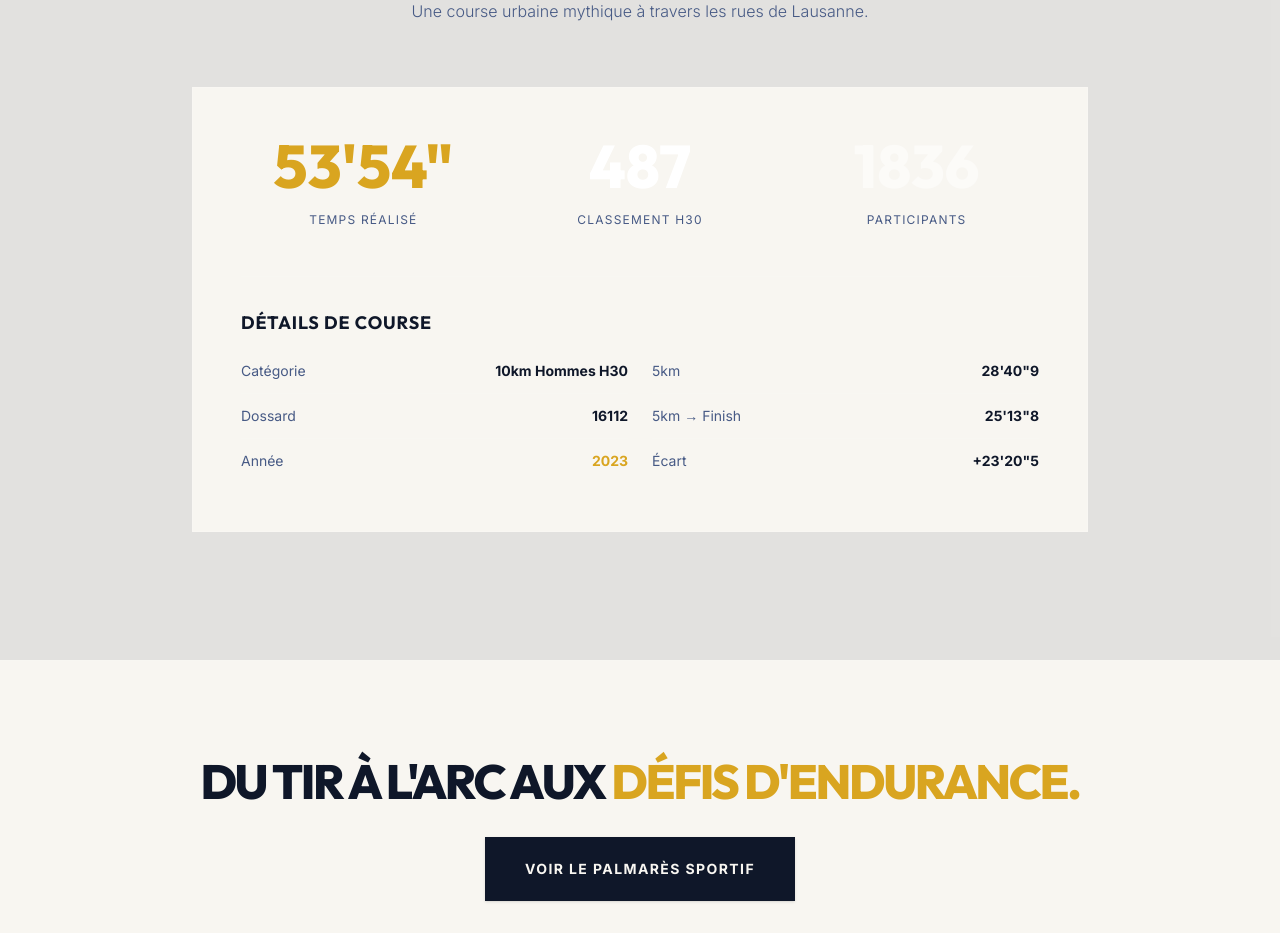
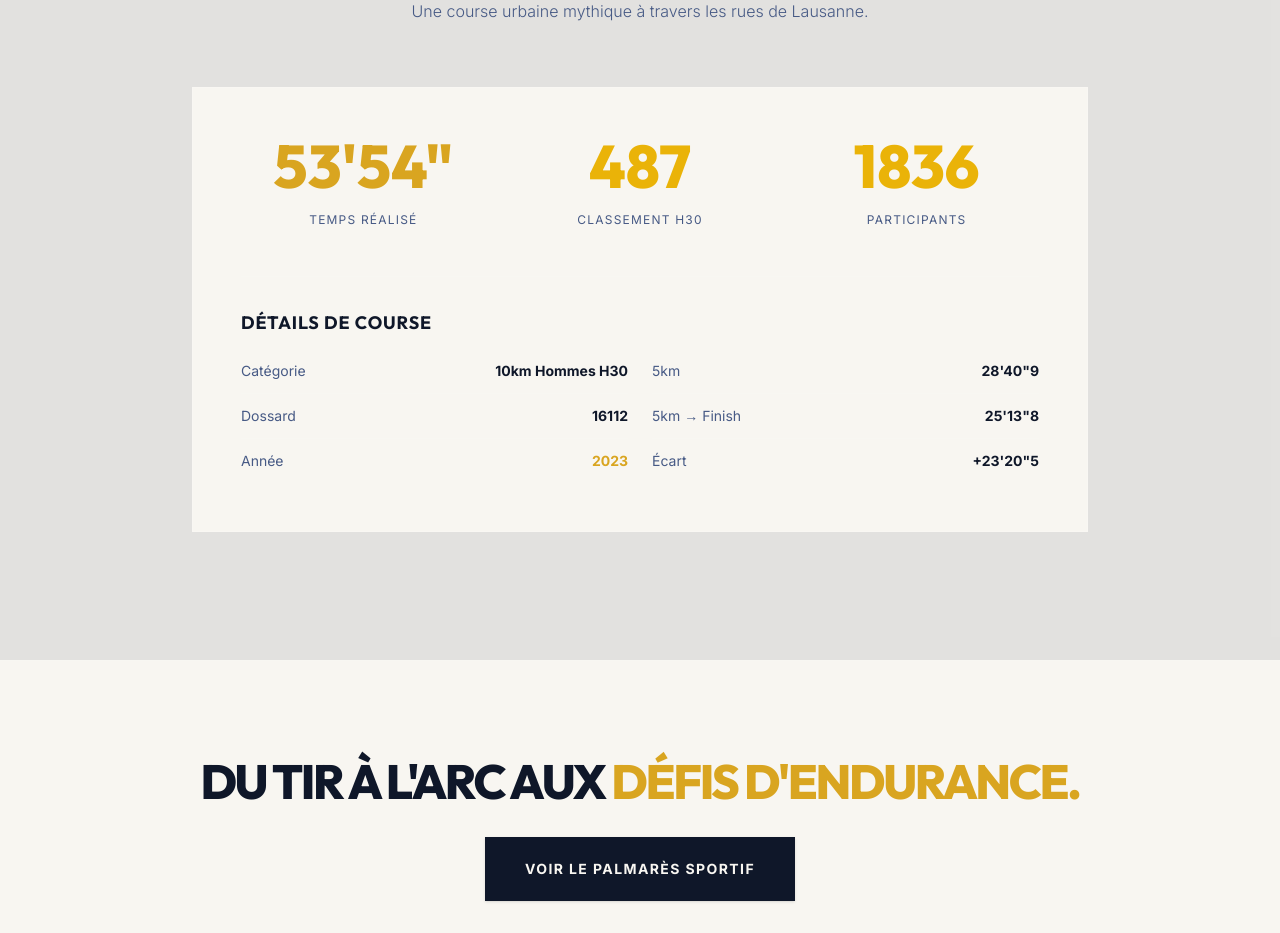
Before and after one commit to nc7hmwtkz4-dot/sg-335882f0-675b-4301-b1b4-dec62524d52d-1777717981, a Next.js app: page /performances in a window 1280 px wide. Shown: the part 2920-3853 px from the top of the page. Built offline with nearby package versions, Linux system fonts and the light colour scheme.

Commit message:
Update src/pages/performances.tsx

```diff
--- a/src/pages/performances.tsx
+++ b/src/pages/performances.tsx
@@ -143,11 +143,11 @@ export default function Performances() {
                   <p className="text-xs text-muted-foreground uppercase tracking-widest">Temps réalisé</p>
                 </div>
                 <div>
-                  <p className="text-6xl font-heading font-extrabold text-white mb-4">487</p>
+                  <p className="text-6xl font-heading font-extrabold text-white mb-4" style={{ color: "#eab308" }}>487</p>
                   <p className="text-xs text-muted-foreground uppercase tracking-widest">Classement H30</p>
                 </div>
                 <div>
-                  <p className="text-6xl font-heading font-extrabold text-white/50 mb-4">1836</p>
+                  <p className="text-6xl font-heading font-extrabold text-white/50 mb-4" style={{ color: "#eab308" }}>1836</p>
                   <p className="text-xs text-muted-foreground uppercase tracking-widest">Participants</p>
                 </div>
               </div>
```
